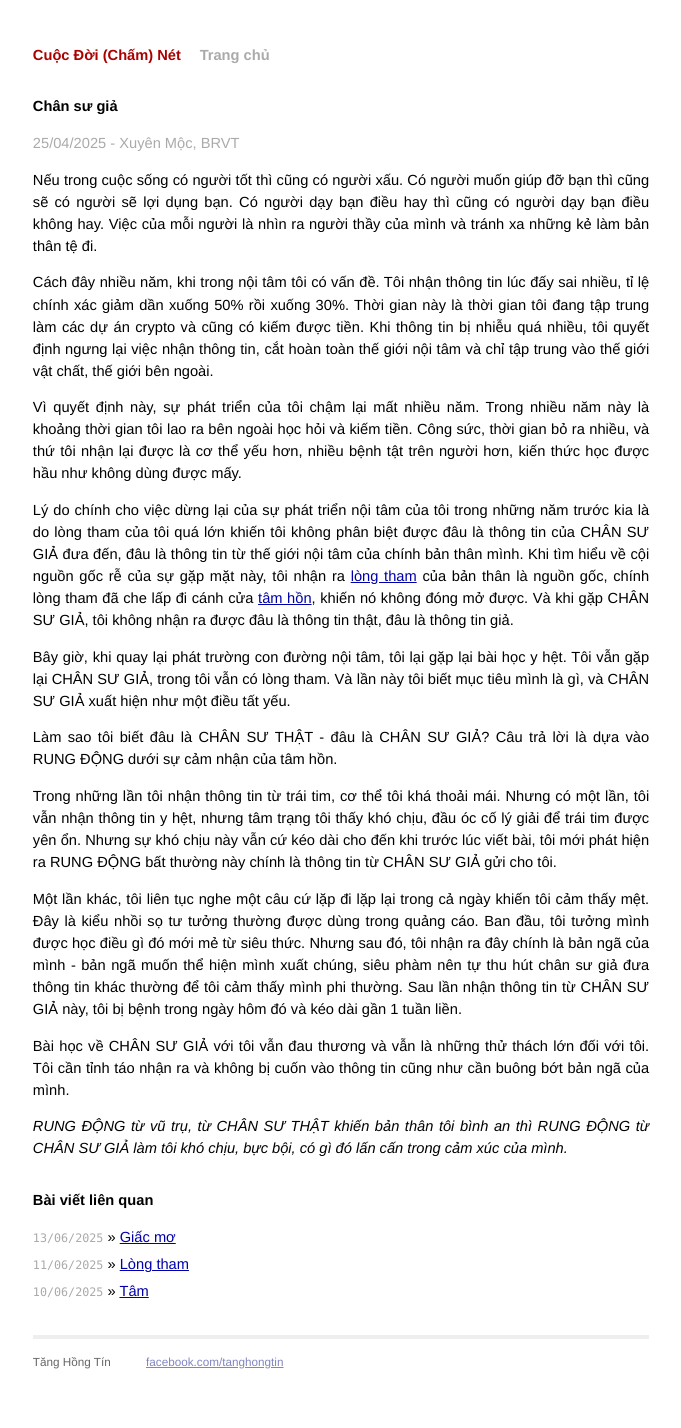
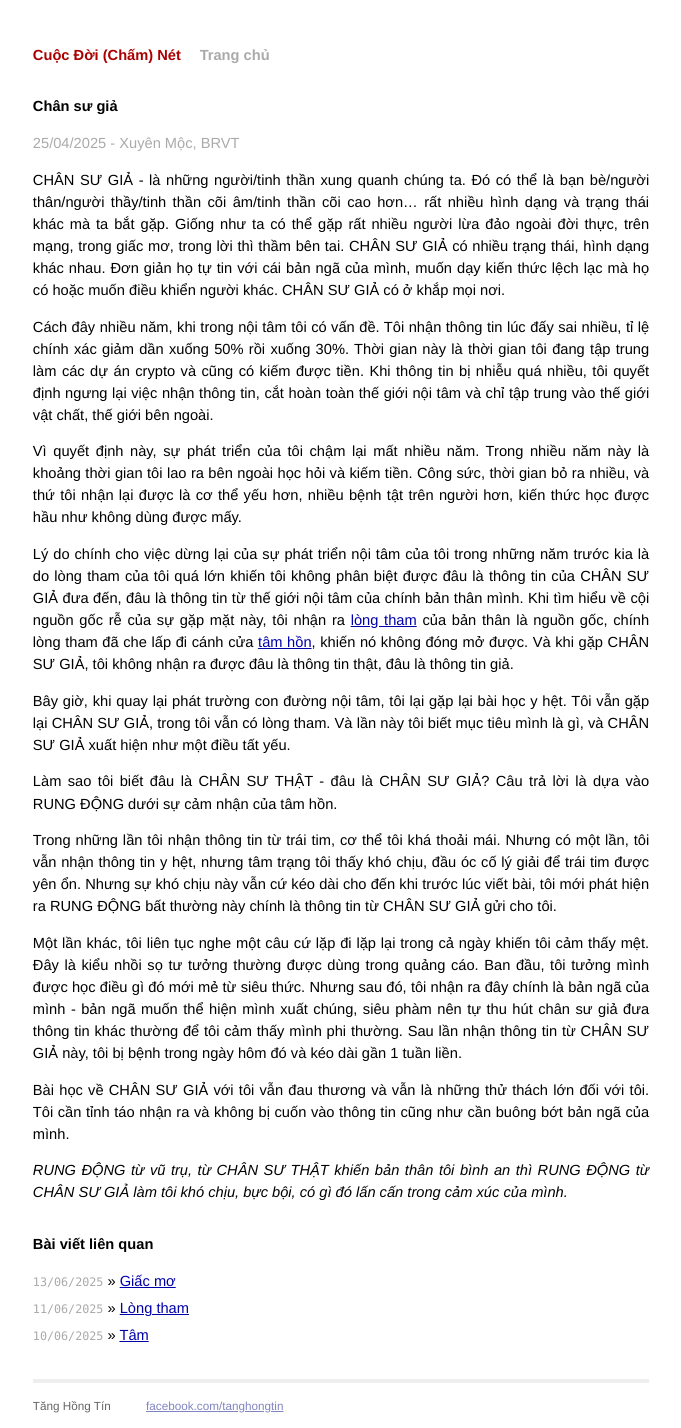
Before and after one commit to tanghongtin/cuocdoi, a Jekyll site: the page built from _posts/2025-04-25-chan-su-gia.md, in a window 1280 px wide. Shown: the whole page, without its empty margins (299-980 px from the left). Built offline with Jekyll 4.4.1, drawn with Linux system fonts in a browser that asks for light colours; before the commit the page ends 1384 px from its top, so only the background shows below that.

Commit message:
Update 2025-04-25-chan-su-gia.md

```diff
--- a/_posts/2025-04-25-chan-su-gia.md
+++ b/_posts/2025-04-25-chan-su-gia.md
@@ -7,7 +7,7 @@ title: Chân sư giả
 ================
 <p class="meta">{{ page.date | date: "%d/%m/%Y" }} - Xuyên Mộc, BRVT</p>
 
-Nếu trong cuộc sống có người tốt thì cũng có người xấu. Có người muốn giúp đỡ bạn thì cũng sẽ có người sẽ lợi dụng bạn. Có người dạy bạn điều hay thì cũng có người dạy bạn điều không hay. Việc của mỗi người là nhìn ra người thầy của mình và tránh xa những kẻ làm bản thân tệ đi.
+CHÂN SƯ GIẢ - là những người/tinh thần xung quanh chúng ta. Đó có thể là bạn bè/người thân/người thầy/tinh thần cõi âm/tinh thần cõi cao hơn... rất nhiều hình dạng và trạng thái khác mà ta bắt gặp. Giống như ta có thể gặp rất nhiều người lừa đảo ngoài đời thực, trên mạng, trong giấc mơ, trong lời thì thầm bên tai. CHÂN SƯ GIẢ có nhiều trạng thái, hình dạng khác nhau. Đơn giản họ tự tin với cái bản ngã của mình, muốn dạy kiến thức lệch lạc mà họ có hoặc muốn điều khiển người khác. CHÂN SƯ GIẢ có ở khắp mọi nơi.
 
 Cách đây nhiều năm, khi trong nội tâm tôi có vấn đề. Tôi nhận thông tin lúc đấy sai nhiều, tỉ lệ chính xác giảm dần xuống 50% rồi xuống 30%. Thời gian này là thời gian tôi đang tập trung làm các dự án crypto và cũng có kiếm được tiền. Khi thông tin bị nhiễu quá nhiều, tôi quyết định ngưng lại việc nhận thông tin, cắt hoàn toàn thế giới nội tâm và chỉ tập trung vào thế giới vật chất, thế giới bên ngoài.
 
```
